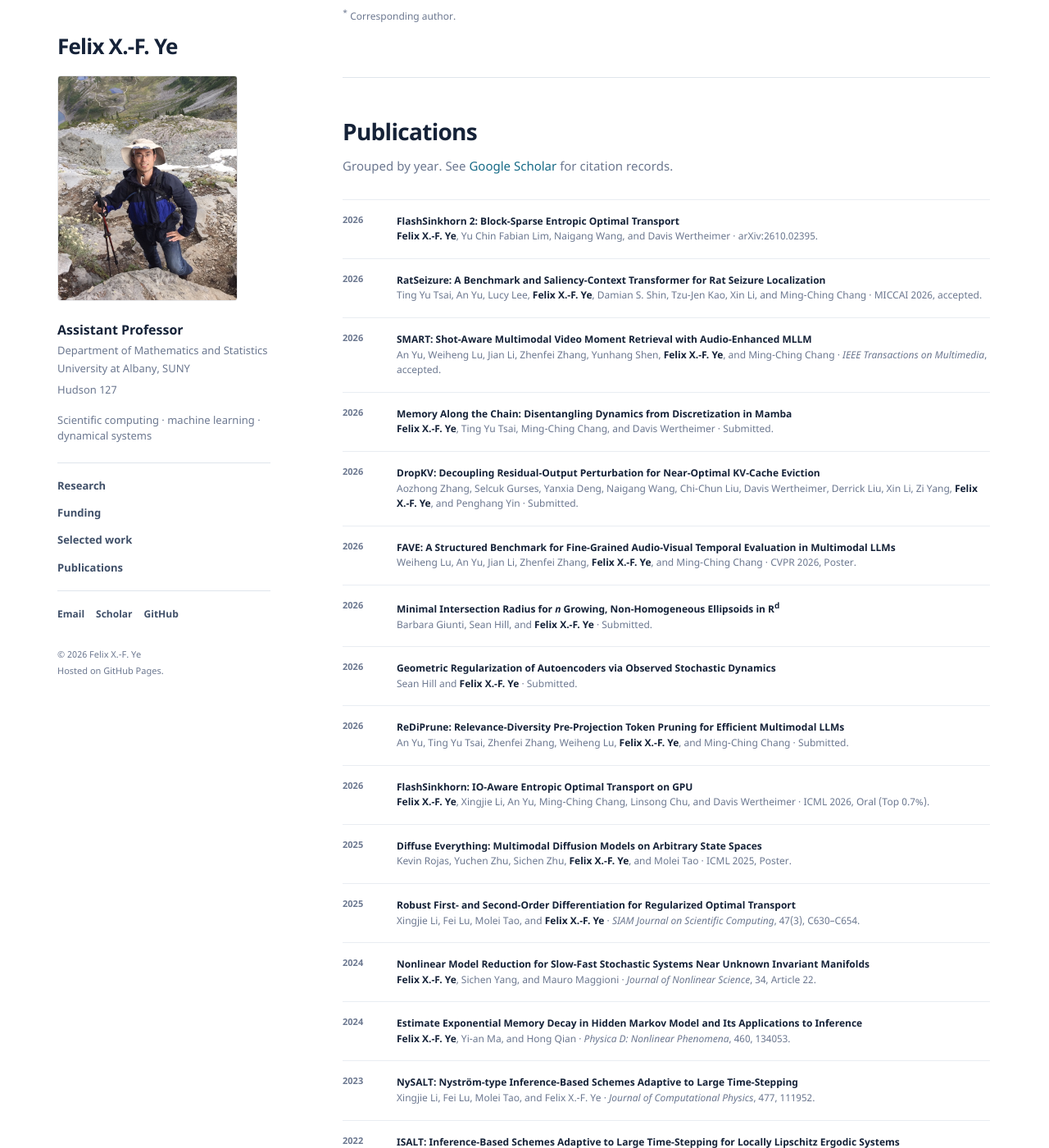
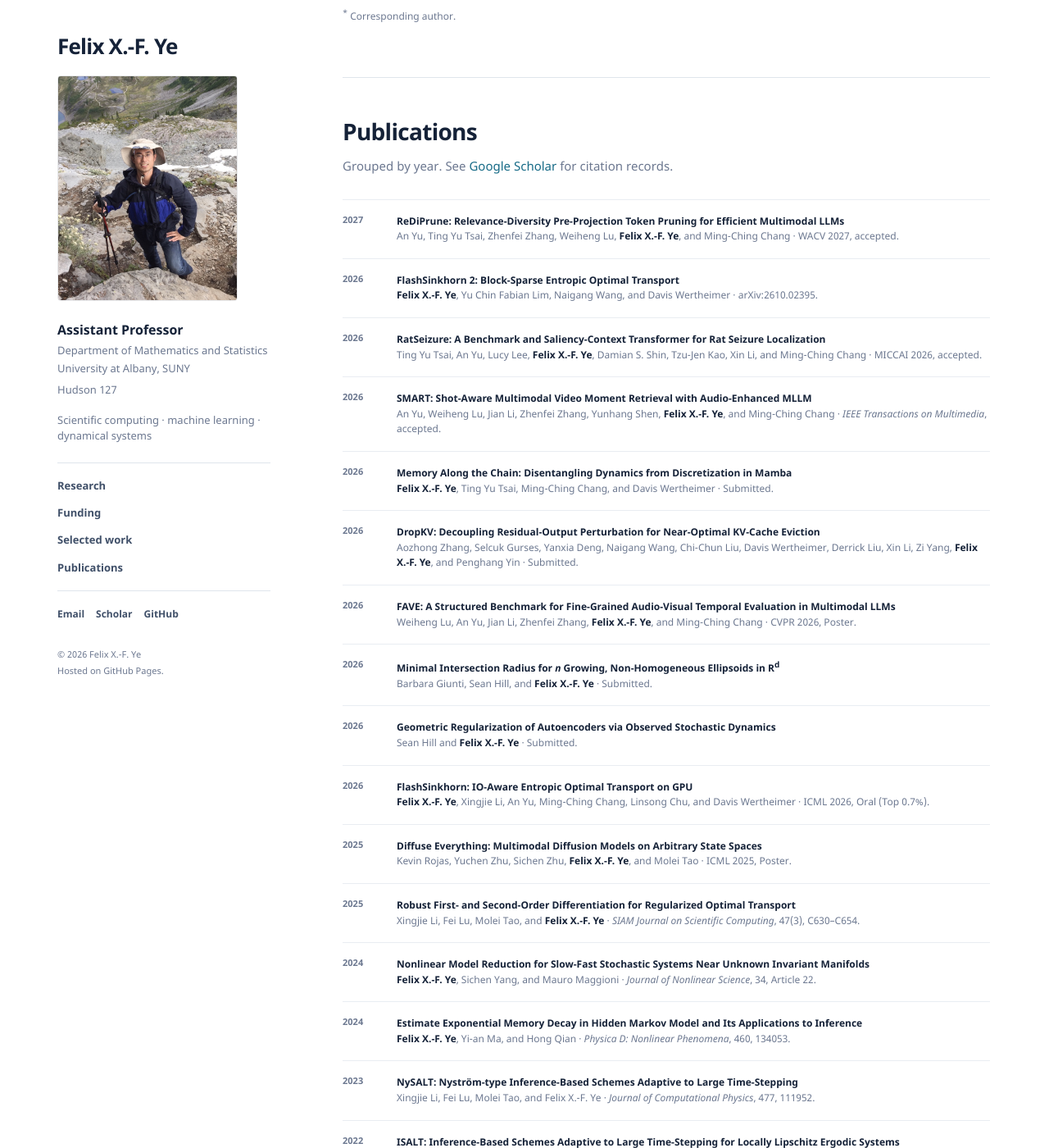
Before and after one commit to yexf308/yexf308.github.io, a Jekyll site: the page built from index.md, in a window 1280 px wide and 1400 px high, scrolled down 2685 px. Shown: the whole window at 82% size. Built offline with Jekyll 4.4.1, drawn with Linux system fonts in a browser that asks for light colours; part of the change alters nothing that is shown.

Commit message:
Update ReDiPrune acceptance at WACV 2027

```diff
--- a/index.md
+++ b/index.md
@@ -143,6 +143,10 @@ description: Research in scientific computing, machine learning, dynamical syste
 
   <ol class="compact-publications">
     <li>
+      <span class="pub-year">2027</span>
+      <p><a href="https://arxiv.org/abs/2603.24680"><strong>ReDiPrune: Relevance-Diversity Pre-Projection Token Pruning for Efficient Multimodal LLMs</strong></a><br><span>An Yu, Ting Yu Tsai, Zhenfei Zhang, Weiheng Lu, <strong>Felix X.-F. Ye</strong>, and Ming-Ching Chang · WACV 2027, accepted.</span></p>
+    </li>
+    <li>
       <span class="pub-year">2026</span>
       <p><a href="https://arxiv.org/abs/2610.02395"><strong>FlashSinkhorn 2: Block-Sparse Entropic Optimal Transport</strong></a><br><span><strong>Felix X.-F. Ye</strong>, Yu Chin Fabian Lim, Naigang Wang, and Davis Wertheimer · arXiv:2610.02395.</span></p>
     </li>
@@ -173,10 +177,6 @@ description: Research in scientific computing, machine learning, dynamical syste
     <li>
       <span class="pub-year">2026</span>
       <p><a href="https://arxiv.org/abs/2604.16282"><strong>Geometric Regularization of Autoencoders via Observed Stochastic Dynamics</strong></a><br><span>Sean Hill and <strong>Felix X.-F. Ye</strong> · Submitted.</span></p>
-    </li>
-    <li>
-      <span class="pub-year">2026</span>
-      <p><a href="https://arxiv.org/abs/2603.24680"><strong>ReDiPrune: Relevance-Diversity Pre-Projection Token Pruning for Efficient Multimodal LLMs</strong></a><br><span>An Yu, Ting Yu Tsai, Zhenfei Zhang, Weiheng Lu, <strong>Felix X.-F. Ye</strong>, and Ming-Ching Chang · Submitted.</span></p>
     </li>
     <li>
       <span class="pub-year">2026</span>
```
